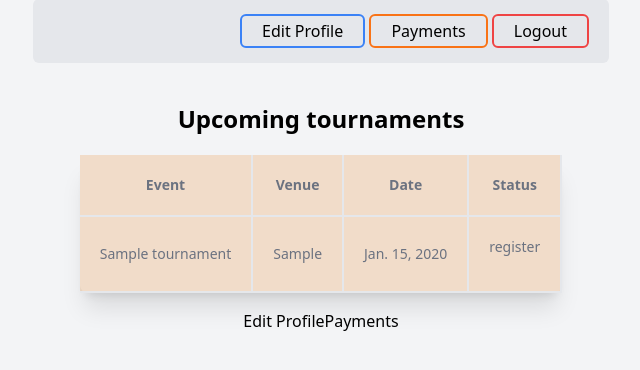
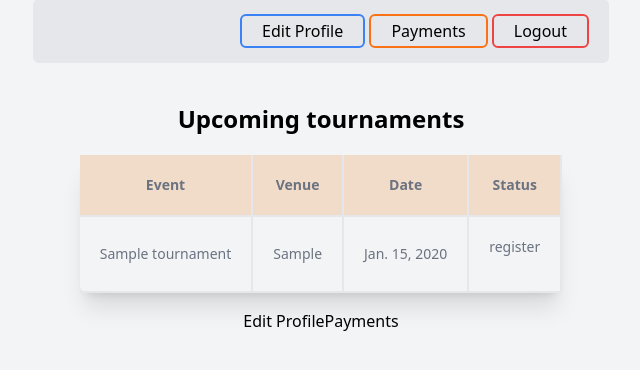
Before and after one commit to Strawberry-pumpkin/wysc-website, a Django app: template profiles/templates/profiles/index.html in a window 1280 px wide. Shown: the part 205-575 px from the top of the page, without its empty margins (319-959 px from the left). Run offline with Django 4.2, Linux system fonts and the light colour scheme; the template is opened without the code that fills it: values that come from a table or form of the project are taken from there, others are empty; tables that the repository leaves empty hold one stand-in row (values such as "Sample post"); some libraries are stand-ins or nearby versions; some web fonts are replaced.

```diff
--- a/profiles/templates/profiles/index.html
+++ b/profiles/templates/profiles/index.html
@@ -1,5 +1,5 @@
 <style>
-    tr:nth-child(odd){
+    thead tr{
         background-color: rgb(231, 125, 20,.2);
     }
 </style>
@@ -12,7 +12,7 @@
             </div>
             <div class="">
 
-        <a class="border-2 border-blue-500 px-5 py-1 text-center rounded-md m-auto  mt-5 hover:bg-blue-500 hover:text-white" href="/profile/edit/">Edit Profile</a>
+        <a class="border-2 border-blue-500 px-5 py-1 text-center rounded-md m-auto  mt-5 hover:bg-blue-500 hover:text-white"  href="/profile/edit/">Edit Profile</a>
         <a class="border-2 border-orange-500 px-5 py-1 text-center rounded-md m-auto  mt-5 hover:bg-orange-500 hover:text-white" href="/profile/payment/">Payments</a>
 
                 <a href="/accounts/logout/" class="border-2 border-red-500 px-5 py-1 text-center rounded-md  hover:bg-red-500 hover:text-white">Logout</a>
```
